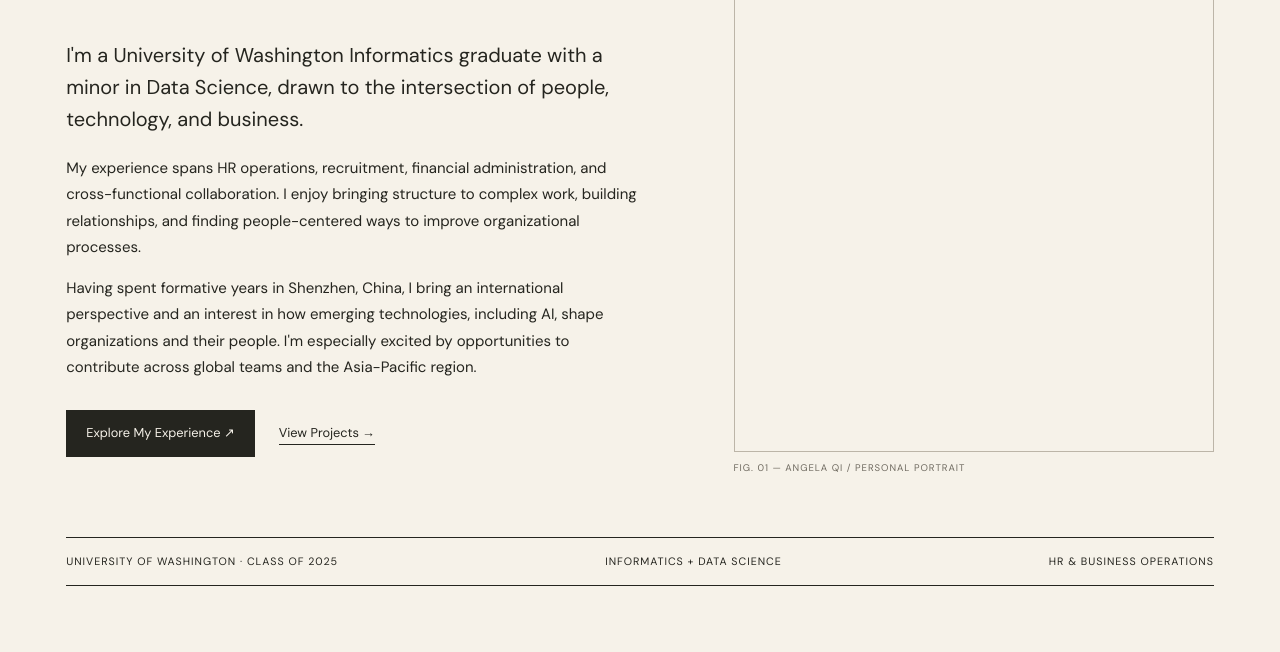
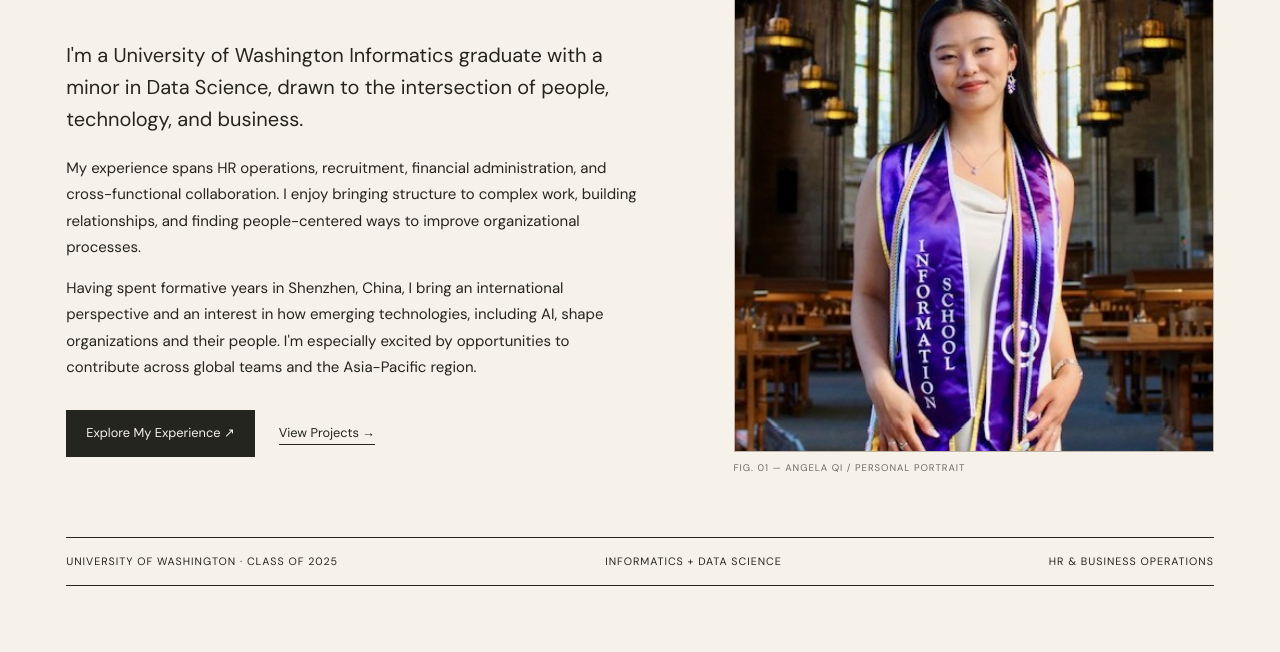
Before and after one commit to Angela-Qii/angela-qii.github.io, a plain HTML site: page index.html in a window 1280 px wide. Shown: the part 496-1148 px from the top of the page. Drawn offline with nearby package versions, Linux system fonts and the light colour scheme.

Commit message:
Update image source in index.html

```diff
--- a/index.html
+++ b/index.html
@@ -68,7 +68,7 @@
 
       <figure class="hero-photo">
         <img
-          src="assets/IMG_9237.jpg"
+          src="assets/angela-portrait.jpg"
           alt="Angela Qi at University of Washington graduation"
         >
         <figcaption>
```
